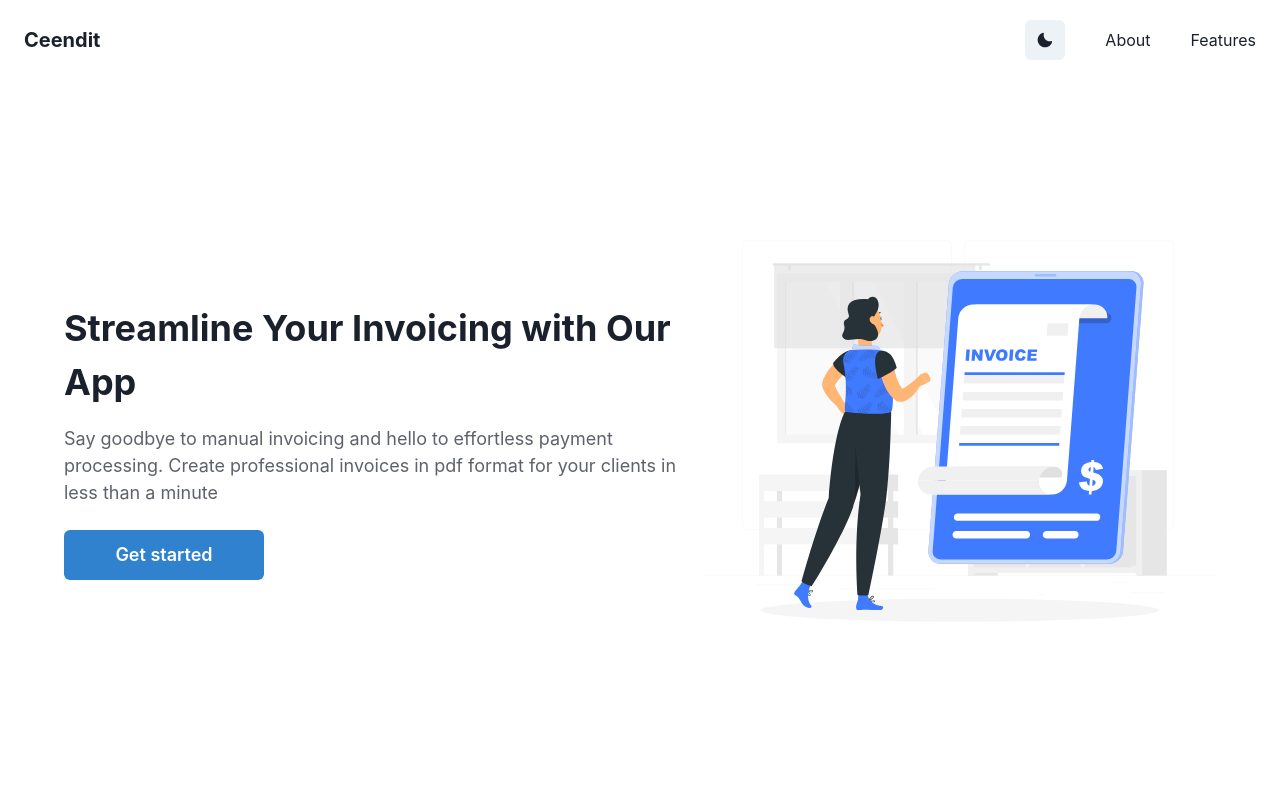
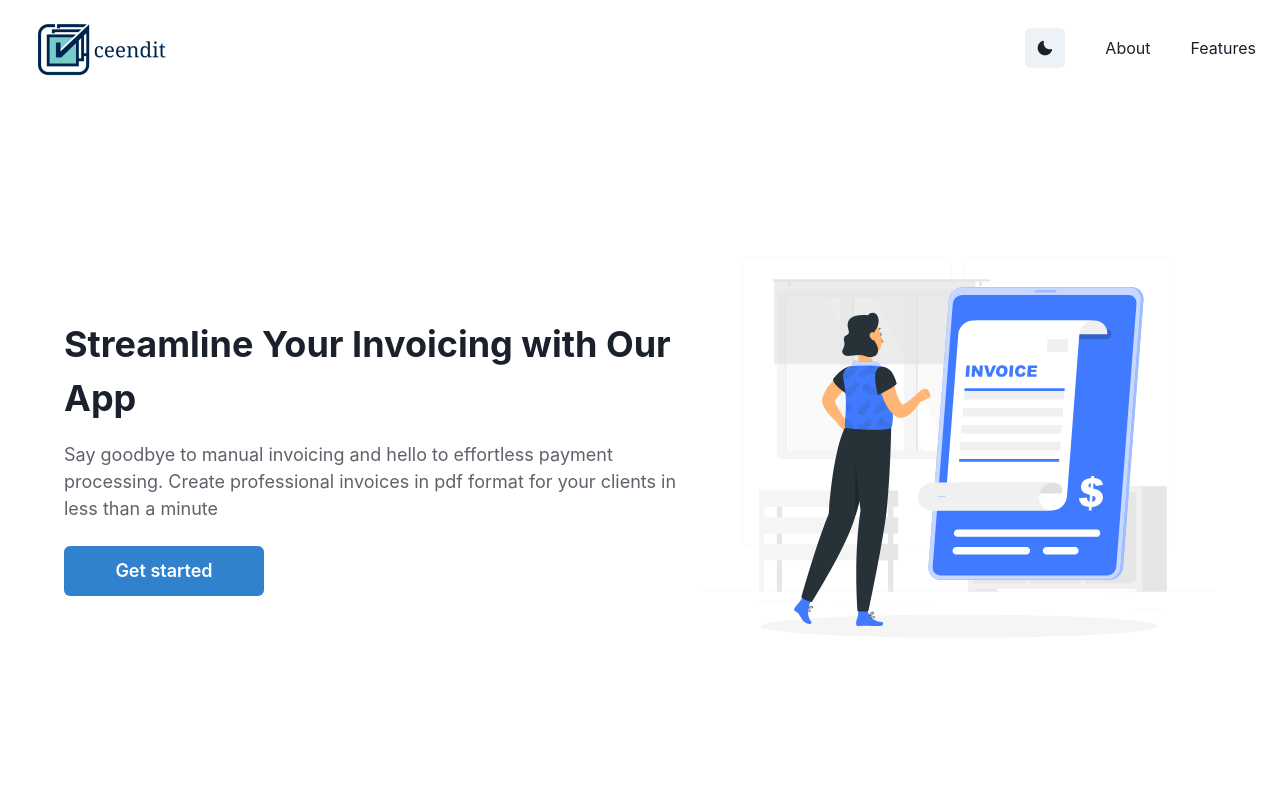
Before and after one commit to kodervine/ceendit-react, a React (Vite) app: page / in a window 1280 px wide. Shown: the top 800 px of the page. Built offline with nearby package versions, Linux system fonts and the light colour scheme; no server answers; the database is empty.

Commit message:
added the ceendit logo

```diff
--- a/src/components/homepageComponents/Nav.jsx
+++ b/src/components/homepageComponents/Nav.jsx
@@ -1,7 +1,9 @@
 import React, { useState } from "react";
+import logo from "../../assets/logo.png";
 import {
   Text,
   Flex,
+  Image,
   Spacer,
   IconButton,
   useColorMode,
@@ -27,7 +29,7 @@ const Nav = ({ onOpen, ref }) => {
 
   return (
     <Flex
-      h="10vh"
+      h="12vh"
       alignItems="center"
       p="6"
       boxShadow={scroll ? "base" : "none"}
@@ -37,9 +39,7 @@ const Nav = ({ onOpen, ref }) => {
       w="full"
       bg={navBg}
     >
-      <Text fontSize="xl" fontWeight="bold">
-        Ceendit
-      </Text>
+      <Image src={logo} alt="ceendit logo" />
 
       <Spacer />
 
```
